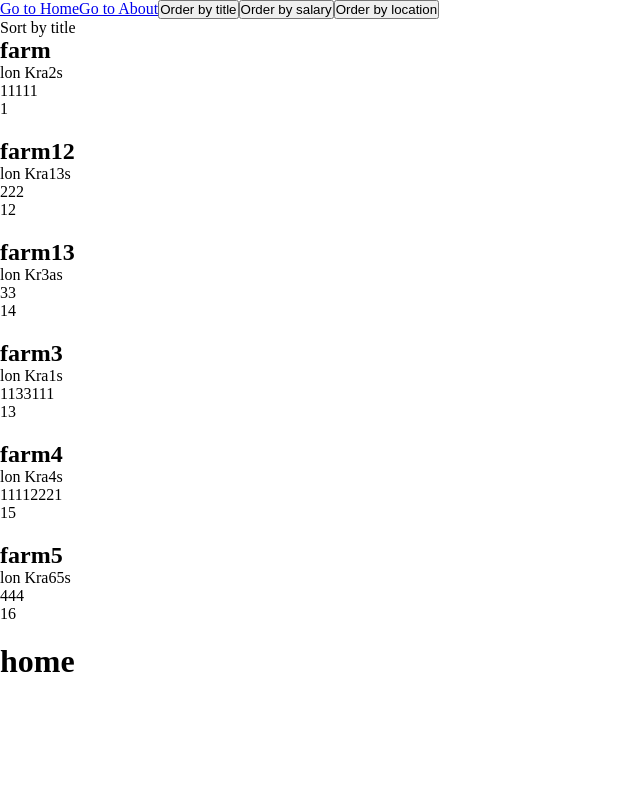
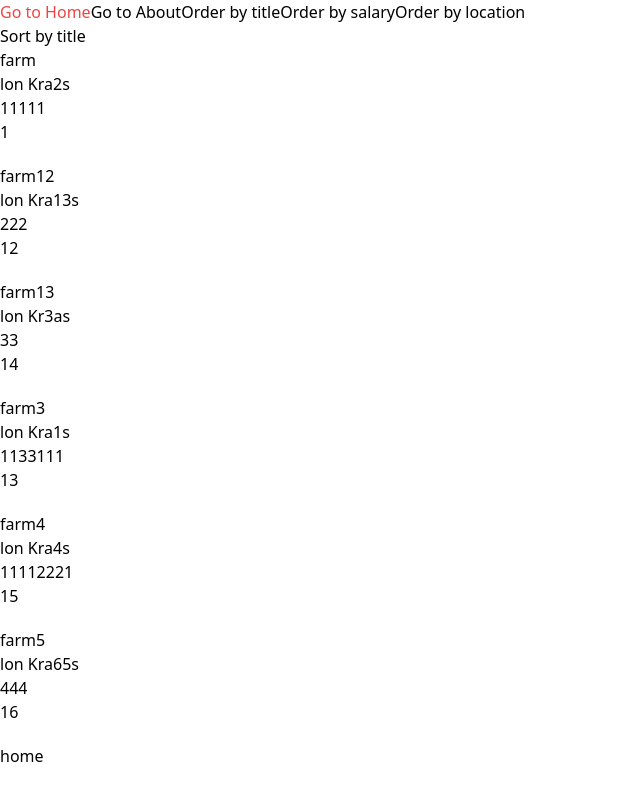
Before and after one commit to VladislavVB/vue-type, a Vue app: page / in a window 1280 px wide. Shown: the whole page, without its empty margins (0-640 px from the left). Built offline with nearby package versions, Linux system fonts and the light colour scheme.

Commit message:
tailwind

```diff
--- a/package.json
+++ b/package.json
@@ -14,6 +14,9 @@
   },
   "devDependencies": {
     "@vitejs/plugin-vue": "^3.2.0",
+    "autoprefixer": "^10.4.13",
+    "postcss": "^8.4.19",
+    "tailwindcss": "^3.2.4",
     "typescript": "^4.6.4",
     "vite": "^3.2.3",
     "vue-tsc": "^1.0.9"
--- /dev/null
+++ b/postcss.config.cjs
@@ -0,0 +1,6 @@
+module.exports = {
+  plugins: {
+    tailwindcss: {},
+    autoprefixer: {},
+  },
+}
--- a/src/App.vue
+++ b/src/App.vue
@@ -21,7 +21,7 @@ const handleClick = (term: OrderTerm) => {
 </script>
 
 <template>
-  <router-link to="/">Go to Home</router-link>
+  <router-link class="text-red-500" to="/">Go to Home</router-link>
   <router-link to="/about">Go to About</router-link>
   <button @click.stop="handleClick('title')">Order by title</button>
   <button @click.stop="handleClick('salary')">Order by salary</button>
--- a/src/assets/css/main.css
+++ b/src/assets/css/main.css
@@ -1,5 +1,3 @@
-* {
-  box-sizing: border-box;
-  padding: 0;
-  margin: 0;
-}
+@tailwind base;
+@tailwind components;
+@tailwind utilities;
--- /dev/null
+++ b/tailwind.config.cjs
@@ -0,0 +1,11 @@
+/** @type {import('tailwindcss').Config} */
+module.exports = {
+  content: [
+    "./index.html",
+    "./src/**/*.{js,ts,jsx,tsx,vue}",
+  ],
+  theme: {
+    extend: {},
+  },
+  plugins: [],
+}
```
Also changed, not shown: 1 other file (tests, documents, lock files or other folders).
